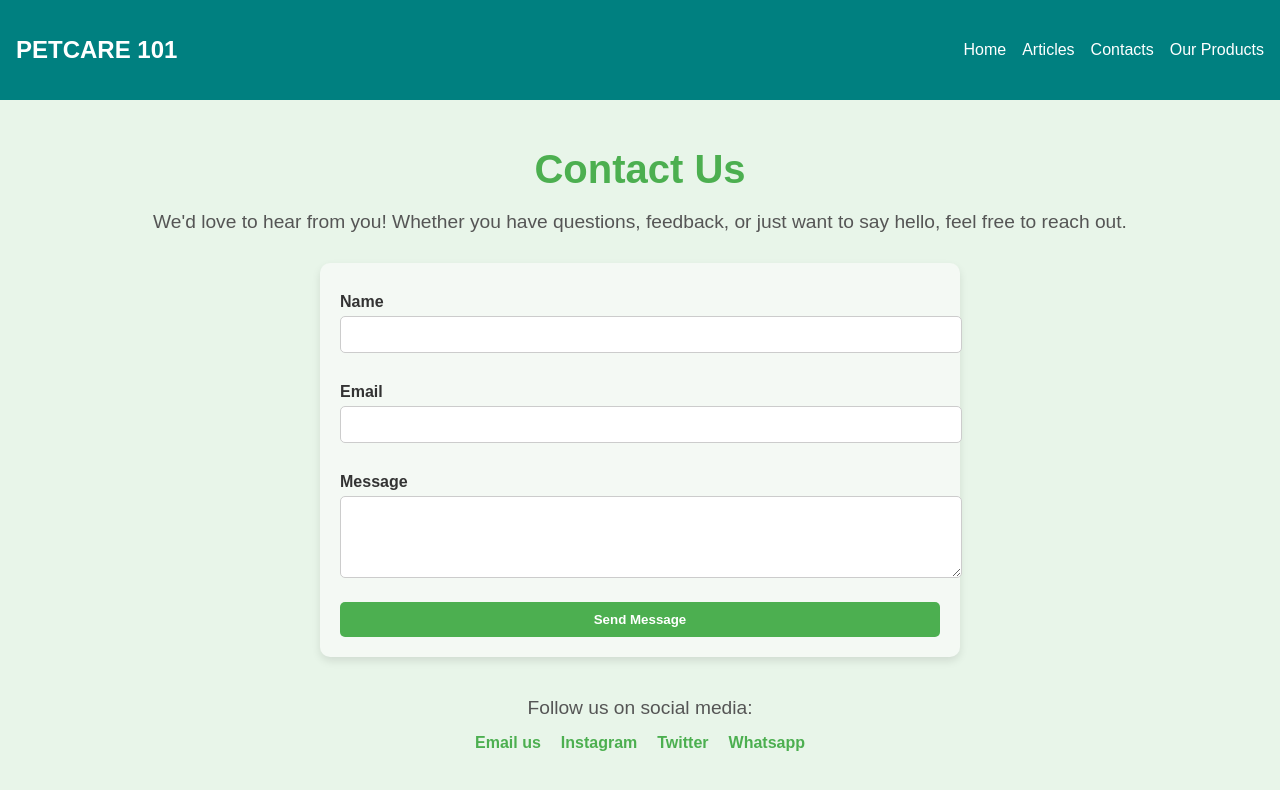
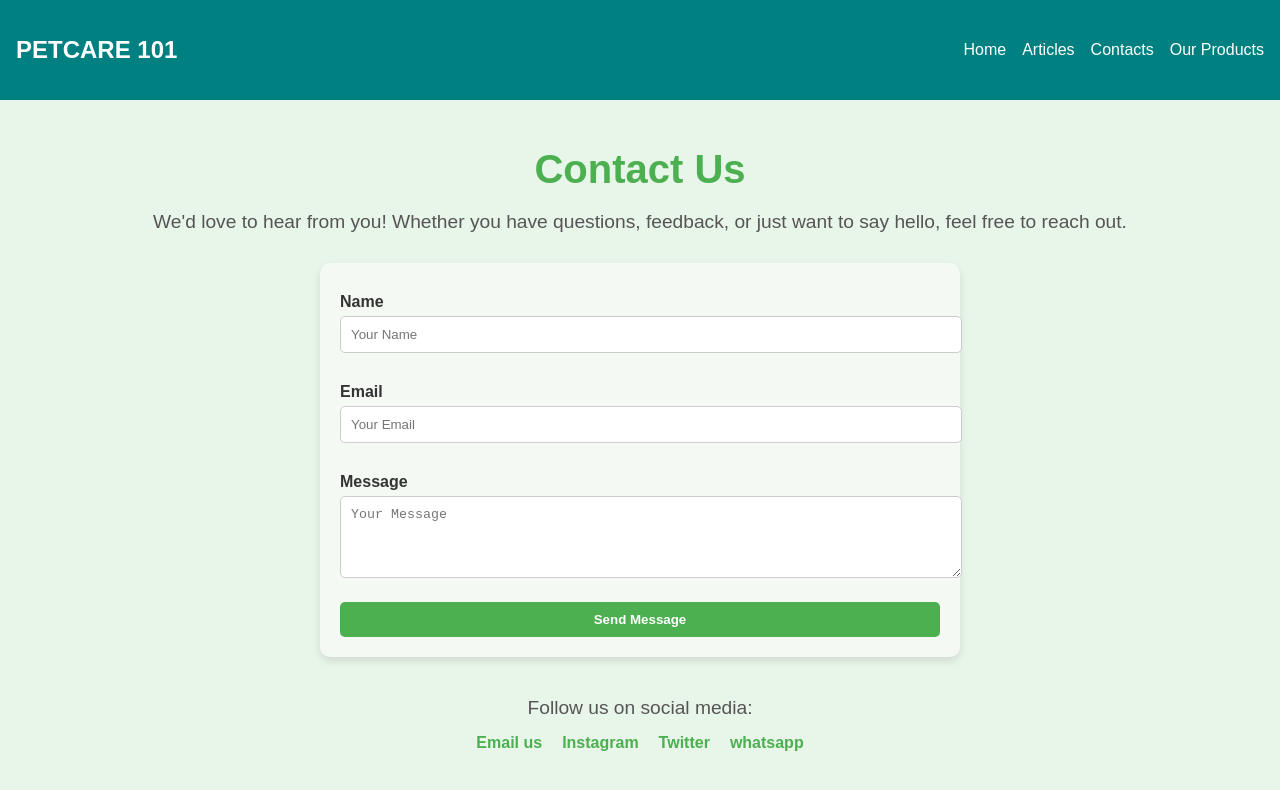
Before and after one commit to Brayan-nuh/PETCARE101.APP, a React (Create React App) app: page /Contacts in a window 1280 px wide. Shown: the top 790 px of the page. Built offline with nearby package versions, Linux system fonts and the light colour scheme.

Commit message:
update contact.js

```diff
--- a/src/pages/Contacts.js
+++ b/src/pages/Contacts.js
@@ -1,21 +1,21 @@
 import React ,{useState} from "react";
 import './Contacts.css';
-function Contacts(){
-  const [ formData,setFormData]=useState({
-    name:'',
-    email:'',
-    message:''
-
+function Contacts() {
+  const [formData, setFormData] = useState({
+    name: '',
+    email: '',
+    message: '',
   });
 
-  const handleChange=(e)=>{
-    setFormData({
-      ...formData,
-      [e.target.name]: e.target.value,
-    });
+  const handleChange = (e) => {
+    const { id, value } = e.target;
+    setFormData((prevData) => ({
+      ...prevData,
+      [id]: value,
+    }));
   };
 
-  const handleSubmit=async (e)=> {
+  const handleSubmit = async (e) => {
     e.preventDefault();
     try {
       const response = await fetch('http://localhost:5000/api/contact', {
@@ -27,7 +27,7 @@ function Contacts(){
       });
       if (response.ok) {
         alert('Message sent successfully!');
-        setFormData({ name: '', email: '', message: '' });
+        setFormData({ name: '', email: '', message: '' }); // Reset form
       } else {
         alert('Failed to send message.');
       }
@@ -36,34 +36,60 @@ function Contacts(){
       alert('There was an error. Please try again.');
     }
   };
-    return(
+
+  return (
     <div className="contact">
       <h1>Contact Us</h1>
       <p>We'd love to hear from you! Whether you have questions, feedback, or just want to say hello, feel free to reach out.</p>
 
+
     <div className="contact-form">
-          <form  onSubmit={handleSubmit}>
+      <form onSubmit={handleSubmit}>
         <label htmlFor="name">Name</label>
-            <input type="text" id="name" value={formData.name} onChange={handleChange} required />
+        <input
+          type="text"
+          id="name"
+          placeholder="Your Name"
+          value={formData.name}
+          onChange={handleChange}
+          required
+        />
 
         <label htmlFor="email">Email</label>
-            <input type="email" id="email"  value={formData.email} onChange={handleChange} required />
+        <input
+          type="email"
+          id="email"
+          placeholder="Your Email"
+          value={formData.email}
+          onChange={handleChange}
+          required
+        />
 
         <label htmlFor="message">Message</label>
-            <textarea id="message" rows="4" value={formData.message} onChange={handleChange} required></textarea>
+        <textarea
+          id="message"
+          rows="4"
+          placeholder="Your Message"
+          value={formData.message}
+          onChange={handleChange}
+          required
+        ></textarea>
 
         <button type="submit">Send Message</button>
       </form>
+
+    </div>
+    <div className="social-media">
+        <p>Follow us on social media:</p>
+        <a href="mailto:ochiengbrayan55@gmail.com" className="social-link">Email us</a>
+        <a href="https://www.instagram.com/briannoah82" className="social-link">Instagram</a>
+        <a href="https://www.x.com/brayan0chi" className="social-link">Twitter</a>
+        <a href="https://wa.me/0701867245 " className="social-link">whatsapp</a>
+      </div>
     </div>
 
-        <div className="social-media">
-          <p>Follow us on social media:</p>
-          <a href="mailto:ochiengbrayan55@gmail.com"target="_blank" className="social-link">Email us</a>
-          <a href="https://www.instagram.com/briannoah82" target="_blank"className="social-link">Instagram</a>
-          <a href="https://www.twitter.com/@BrayanOchi73795"target="_blank" className="social-link">Twitter</a>
-          <a href="https://wa.me/0701867245" target="_blank" className="social-link">Whatsapp</a>
-        </div>
-      </div>
+
+
     );
 }
 
```
Lines whose indentation alone changed are shown as unchanged.
